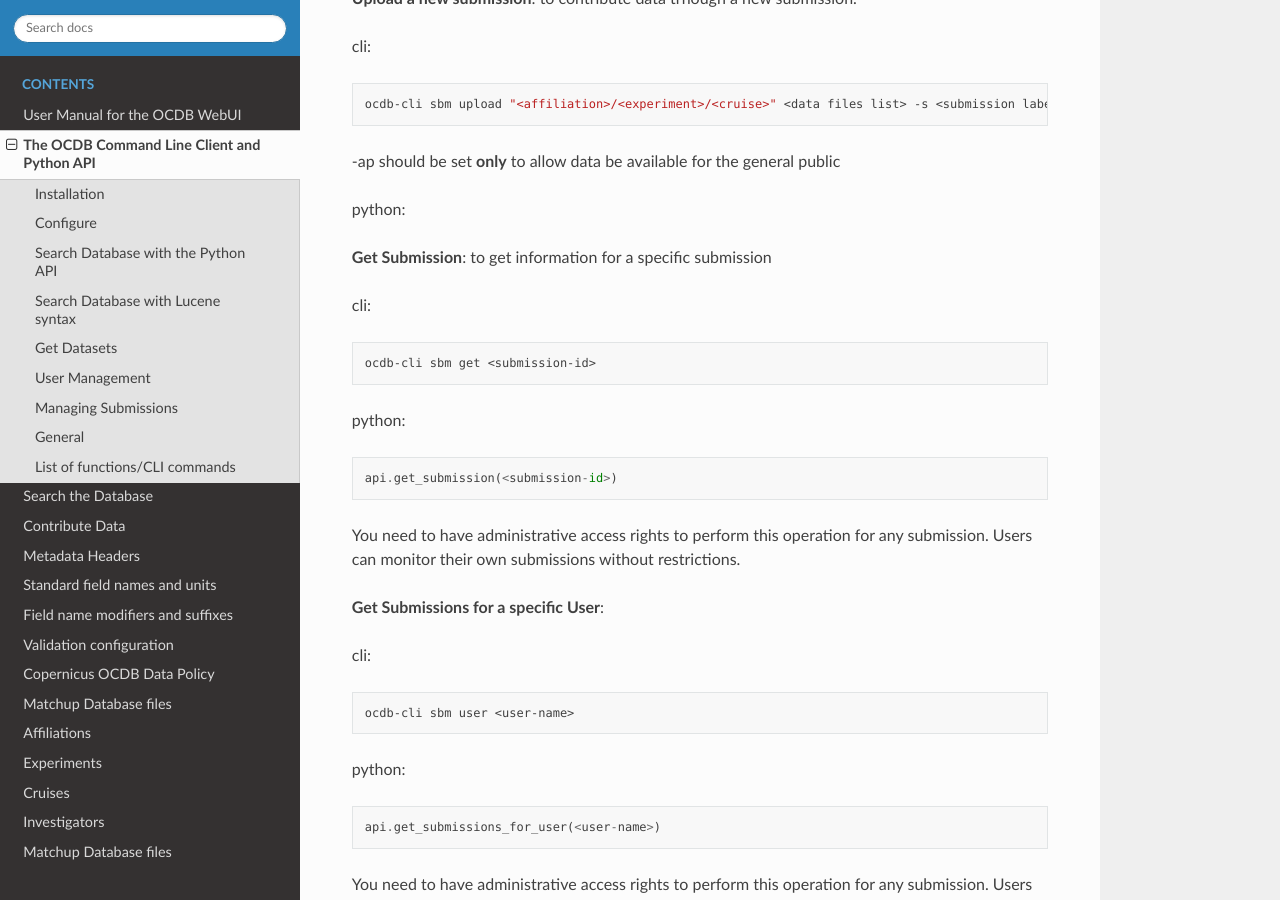
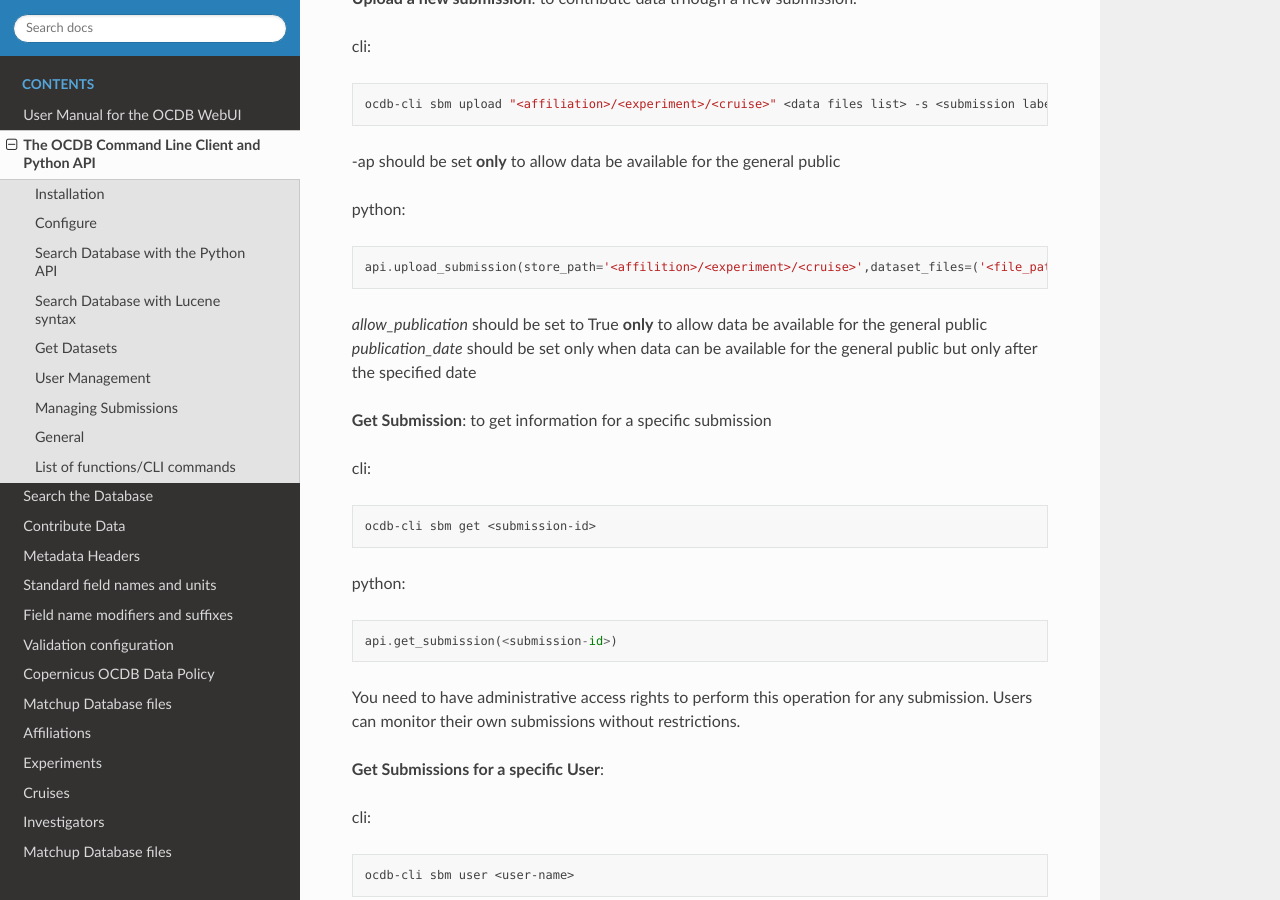
Before and after one commit to javierconcha/ocdb-docs, a Sphinx documentation site: the page built from docs/source/ocdb-api-cli.md, in a window 1280 px wide and 900 px high, scrolled down 5967 px. Built offline with Sphinx 7.4.7 and the Read the Docs theme 2.0.0, drawn with Linux system fonts in a browser that asks for light colours.

Commit message:
Update ocdb-api-cli.md

````diff
--- a/docs/source/ocdb-api-cli.md
+++ b/docs/source/ocdb-api-cli.md
@@ -268,7 +268,11 @@ ocdb-cli sbm upload "<affiliation>/<experiment>/<cruise>" <data files list> -s <
 -ap should be set **only** to allow data be available for the general public
 
 python:
-
+```python
+api.upload_submission(store_path='<affilition>/<experiment>/<cruise>',dataset_files=('<file_path1>','<file_path2>',...),submission_id='<submission_label>', doc_files=('<file_path1>','<file_path2>',...),[allow_publication = <True/False>],[publication_date = '<yyyy/mm/dd>'])
+```
+*allow_publication* should be set to True **only** to allow data be available for the general public
+*publication_date* should be set only when data can be available for the general public but only after the specified date
 
 
 __Get Submission__:
````
